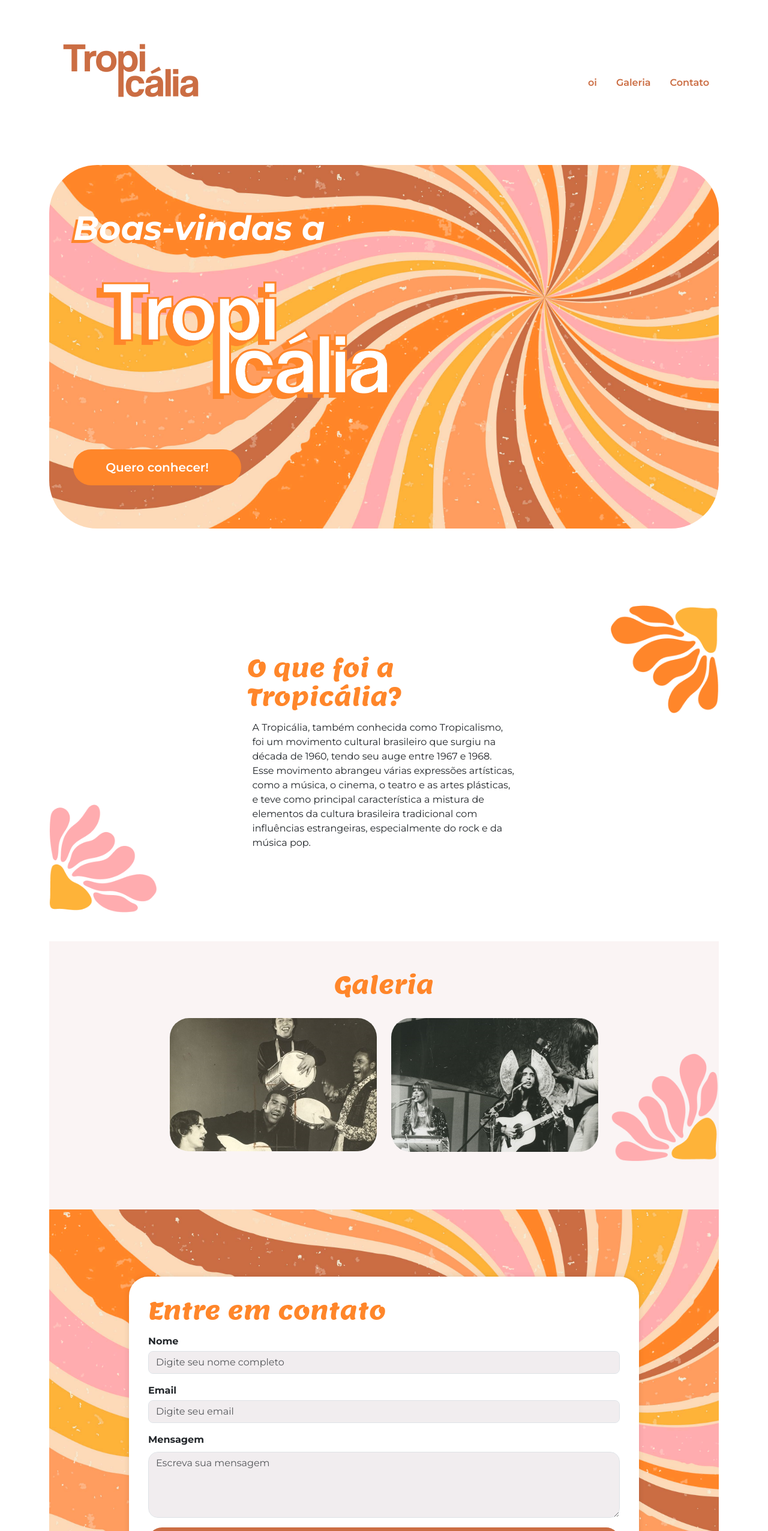
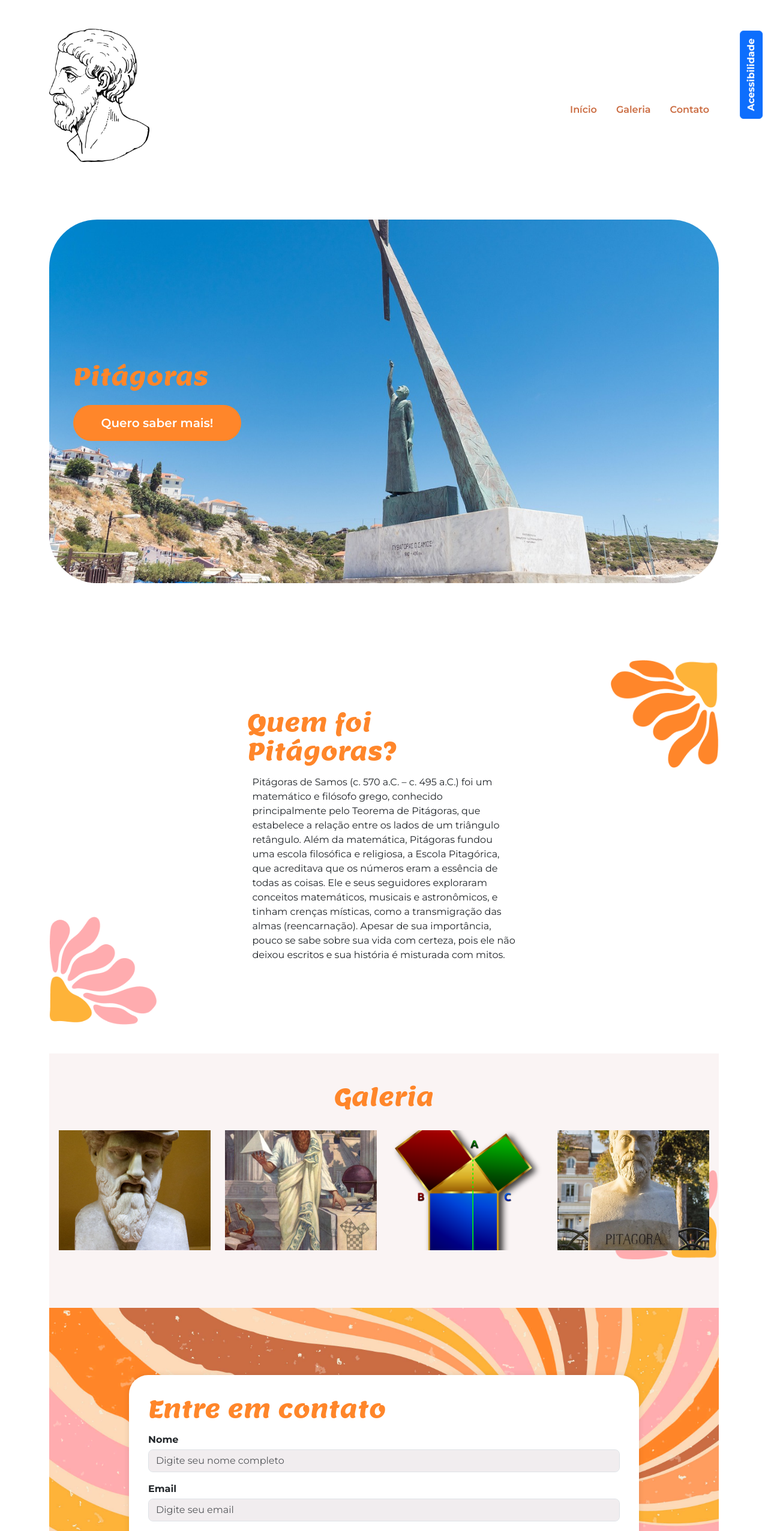
Before and after one commit to GuilhermeLovatto15/acessibilidade_forms, a plain HTML site: page index.html in a window 1280 px wide. Shown: the top 2552 px of the page at 60% size. Drawn offline with nearby package versions, Linux system fonts and the light colour scheme; a script that the page names is missing.

Commit message:
Add files via upload

```diff
--- a/index.html
+++ b/index.html
@@ -5,9 +5,10 @@
     <meta charset="UTF-8">
     <meta name="viewport" content="width=device-width, initial-scale=1">
     <link rel="preconnect" href="https://fonts.googleapis.com">
-    <title>Tropicália</title>
+    <title>Pitágoras</title>
     <link href="https://cdnjs.cloudflare.com/ajax/libs/bootstrap/5.3.3/css/bootstrap.min.css" rel="stylesheet">
-    <link rel="stylesheet" href="https://cdnjs.cloudflare.com/ajax/libs/bootstrap-icons/1.11.3/font/bootstrap-icons.min.css">
+    <link rel="stylesheet"
+        href="https://cdnjs.cloudflare.com/ajax/libs/bootstrap-icons/1.11.3/font/bootstrap-icons.min.css">
     <link rel="stylesheet" href="styles.css">
 </head>
 
@@ -15,12 +16,23 @@
     <header class=" p-5">
 
         <nav class="container d-flex justify-content-between align-items-center">
-            <img src="img/logo.png" alt="Logotipo da Tropicália" class="nav-img " loading="lazy">
+            <img src="img/pythagoras-5649998_640.webp" alt="Logotipo da Tropicália" class="nav-img " loading="lazy">
             <ul class="nav mt-5">
-                <li class="nav-item"><a class="nav-link" href="#inicio">oi</a></li>
-                <li class="nav-item"><a class="nav-link" href="#galeria">Galeria</a></li>
-                <li class="nav-item"><a class="nav-link" href="#contato">Contato</a></li>
+                <li class="nav-item"><a class="nav-link" href="#inicio" aria-label="Botão início">Início</a></li>
+                <li class="nav-item"><a class="nav-link" href="#galeria" aria-label="Botão Galeria">Galeria</a></li>
+                <li class="nav-item"><a class="nav-link" href="#contato" aria-label="Botão contato">Contato</a></li>
             </ul>
+            <div id="acessibilidade" class="menu-acessibilidade">
+                <button id="botao-acessibilidade" class="btn btn-primary rotacao-botao fw-bold" aria-expanded="false">Acessibilidade</button>
+                <div id="opcoes-acessibilidade" class="opcoes-acessibilidade apresenta-lista ">
+                    <button id="aumentar-fonte" class="btn btn-primary fw-bold" aria-label="Aumentar tamanho da fonte">A +</button>
+
+                    <button id="diminuir-fonte" class="btn btn-primary fw-bold" aria-label="Diminuir tamanho da fonte">A -</button>
+
+                    <button id="alterna-contraste" class="btn btn-primary fw-bold" aria-label="Modificar o contraste da tela"> <i class="bi bi-shadows"></i></button>
+
+                </div>
+            </div>
         </nav>
 
     </header>
@@ -28,51 +40,57 @@
 
     <main class="container my-5">
 
-        <section id="inicio" class="my-5">
+        <section id="inicio" class="my-5" aria-label="Seção início">
             <div class="inicio-fundo d-flex justify-content-between align-items-center">
                 <div class="esquerda-conteudo">
-                    <h1 class="display-4 text-white fst-italic fw-bold">Boas-vindas a</h1>
-                    <img src="img/logo-2.png" alt="Logotipo secundário da Tropicália" class="mb-3" width="563"
-                        height="278" loading="lazy">
-                    <a href="#tropicalia"
-                        class="btn btn-primary btn-lg botao-inicio fw-semibold">Quero
-                        conhecer!</a>
+                    <h1>Pitágoras</h1>
+                    <a href="#tropicalia" class="btn btn-primary btn-lg botao-inicio fw-semibold">Quero saber mais!</a>
                 </div>
 
             </div>
         </section>
 
-        <section id="tropicalia" class="my-5 pt-6 secao-tropicalia">
+        <section id="tropicalia" class="my-5 pt-6 secao-tropicalia" tabindex="0" aria-label="Seção que indica quem foi Pitágoras" >
             <div class="container d-flex align-items-center ">
-                  <div class="col-5">
-                    <h2>O que foi a Tropicália?</h2>
-                    <p class="p-2">A Tropicália, também conhecida como Tropicalismo, foi um movimento cultural
-                        brasileiro que surgiu na década de 1960, tendo seu auge entre 1967 e 1968. Esse movimento
-                        abrangeu várias expressões artísticas, como a música, o cinema, o teatro e as artes plásticas, e
-                        teve como principal característica a mistura de elementos da cultura brasileira tradicional com
-                        influências estrangeiras, especialmente do rock e da música pop.</p>
+                <div class="col-5">
+                    <h2>Quem foi Pitágoras?</h2>
+                    <p class="p-2">Pitágoras de Samos (c. 570 a.C. – c. 495 a.C.) foi um matemático e filósofo grego,
+                        conhecido principalmente pelo Teorema de Pitágoras, que estabelece a relação entre os lados de
+                        um triângulo retângulo.
+                        Além da matemática, Pitágoras fundou uma escola filosófica e religiosa, a Escola Pitagórica, que
+                        acreditava que os números eram a essência de todas as coisas. Ele e seus seguidores exploraram
+                        conceitos matemáticos, musicais e astronômicos, e tinham crenças místicas, como a transmigração
+                        das almas (reencarnação).
+
+                        Apesar de sua importância, pouco se sabe sobre sua vida com certeza, pois ele não deixou
+                        escritos e sua história é misturada com mitos.
+                    </p>
                 </div>
             </div>
         </section>
 
-        <section id="galeria">
+        <section id="galeria" tabindex="0" aria-label="Seção que apresenta fotos de Pitágoras">
             <h2 class="text-center pt-5">Galeria</h2>
-            <div class="container p-3 mt-3 fundo-galeria ">
-
-                <div class="row justify-content-md-center">
-                    <div class="col-md-4">
-                        <img src="img/lossy-page1-640px-Jorge_Ben_e_o_Trio_Mocotó_no_Teatro_da_Lagoa,_1971.tif.jpg"
-                            class="img-fluid rounded-5" loading="lazy">
+            <div class="container p-3 mt-3 fundo-galeria">
+                <div class="row">
+                    <div class="col-md-3">
+                        <img src="/img/gale_1.jpg" alt="Descrição da imagem 1" class="galeria-img">
                     </div>
-                    <div class="col-md-4">
-                        <img src="img/lossy-page1-640px-Os_Mutantes_2.tif.jpg" class="img-fluid rounded-5"
-                            loading="lazy">
+                    <div class="col-md-3">
+                        <img src="/img/gale_2.jpg" alt="Descrição da imagem 2" class="galeria-img">
+                    </div>
+                    <div class="col-md-3">
+                        <img src="/img/gale_3.webp" alt="Descrição da imagem 3" class="galeria-img">
+                    </div>
+                    <div class="col-md-3">
+                        <img src="/img/gale_4.jpg" alt="Descrição da imagem 4" class="galeria-img">
                     </div>
                 </div>
             </div>
+
         </section>
 
-        <section id="contato">
+        <section id="contato" aria-label="Seção contato">
             <div class="container p-5 d-flex justify-content-center">
                 <div class="col-md-8 col-lg-10 rounded-5 formulario"> <!-- Caixa do formulário com 60% de largura -->
                     <h2 class="mb-3">Entre em contato</h2>
@@ -108,6 +126,7 @@
         <i class="bi bi-tiktok"></i>
         <p class="mt-3">Desenvolvido por Start by Alura. Projeto fictício sem fins comerciais.</p>
     </footer>
+    <script src="https://cdnjs.cloudflare.com/ajax/libs/scrollReveal.js/4.0.9/scrollreveal.js"></script>
     <script src="script.js"></script>
 
 </body>
--- /dev/null
+++ b/script.js
@@ -0,0 +1,46 @@
+document.addEventListener('DOMContentLoaded', function () {
+
+    const botaoDeAcessibilidade = document.getElementById('botao-acessibilidade')
+    const opcoesDeAcessibilidade = document.getElementById('opcoes-acessibilidade')
+
+    botaoDeAcessibilidade.addEventListener('click', function () {
+        botaoDeAcessibilidade.classList.toggle('rotacao-botao');
+        opcoesDeAcessibilidade.classList.toggle('apresenta-lista')
+
+        const botaoSelecionado = botaoDeAcessibilidade.getAttribute('aria-expanded') === 'true';
+        botaoDeAcessibilidade.setAttribute('aria-expanded', !botaoSelecionado)
+
+    })
+
+
+
+    const aumentaFonteBotao = document.getElementById('aumentar-fonte');
+    const diminuiFonteBotao = document.getElementById('diminuir-fonte');
+
+    const alternaContraste = document.getElementById('alterna-contraste')
+
+    let tamanhoAtualFonte = 1;
+
+    aumentaFonteBotao.addEventListener('click', function () {
+        tamanhoAtualFonte += 0.1;
+        document.body.style.fontSize = `${tamanhoAtualFonte}rem`
+
+    })
+
+    diminuiFonteBotao.addEventListener('click', function () {
+        tamanhoAtualFonte -= 0.1;
+        document.body.style.fontSize = `${tamanhoAtualFonte}rem`
+
+    })
+
+   alternaContraste.addEventListener('click', function(){
+         document.body.classList.toggle('alto-contraste')
+     })
+
+
+})
+
+ScrollReveal().reveal('#inicio', { delay: 500 });
+ScrollReveal().reveal('#tropicalia', { delay: 500 });
+ScrollReveal().reveal('#galeria', { delay: 500 });
+ScrollReveal().reveal('#contato', { delay: 500 });
--- a/styles.css
+++ b/styles.css
@@ -3,6 +3,9 @@
 
 :root {
     --laranja-claro: #FF862A;
+    --alto-contraste-fundo: #000000;
+    --alto-contraste-texto: #ffffff;
+    --alto-contraste-link: #ffd700;
 }
 
 body {
@@ -12,6 +15,10 @@ body {
 
 header {
     background-color: #ffffff;
+}
+
+.nav-img{
+    width:15%;
 }
 
 
@@ -27,7 +34,7 @@ section {
 
 .inicio-fundo {
     /* aula 3 */
-    background-image: url('img/4965007.jpg');
+    background-image: url('img/statue-3754825_1280.jpg');
     /* Substitua pelo caminho da sua imagem */
     background-size: cover;
     background-position: right;
@@ -94,7 +101,7 @@ section {
 }
 
 
-h2 {
+h2, h1 {
     font-family: 'Lemon', serif;
     font-size: 2.5em;
     font-style: normal;
@@ -105,6 +112,12 @@ h2 {
     background-color: #FAF4F4;
 
 }
+
+.galeria-img {
+    width: 100%;
+    height: 200px; /* Ajuste a altura conforme necessário */
+    object-fit: cover; /* Garante que a imagem preencha a área sem distorção */
+  }
 
 .fundo-galeria {
     background: url('img/flor-bottom-direita.png') bottom right no-repeat;
@@ -140,3 +153,63 @@ h2 {
 .form-control {
     background-color: #F1EDEF;
 }
+
+.menu-acessibilidade{
+    position: fixed;
+    top: 2rem;
+    right: 28px;
+    z-index: 1000;
+}
+
+.rotacao-botao{
+    transform: rotate(-90deg);
+    transform-origin: right center;
+}
+
+.opcoes-acessibilidade{
+    margin-top: 10px;
+    display: flex;
+    flex-direction: column;
+}
+
+.opcoes-acessibilidade button{
+    margin-bottom: 5px;
+}
+
+.apresenta-lista{
+    display: none;
+}
+
+.alto-contraste{
+    background-color: var(--alto-contraste-fundo);
+    color: var(--alto-contraste-texto);
+}
+
+.alto-contraste header,
+.alto-contraste footer,
+.alto-contraste .formulario{
+    background-color: var(--alto-contraste-fundo);
+    color: var(--alto-contraste-texto);
+}
+
+.alto-contraste .nav-link{
+    color: var(--alto-contraste-link);
+}
+
+.alto-contraste .botao-inicio,
+.alto-contraste .formulario button,
+.alto-contraste .btn-primary{
+    background-color: var(--alto-contraste-link);
+    color: var(--alto-contraste-fundo)
+}
+
+.alto-contraste #tropicalia {
+    background: none;
+}
+
+.alto-contraste #galeria {
+    background-color: var(--alto-contraste-fundo);
+}
+.alto-contraste .fundo-galeria {
+    background: none;
+}
```
Also changed, not shown: img/gale_1.jpg (added), img/gale_2.jpg (added), img/gale_3.webp (added), img/gale_4.jpg (added), img/pythagoras-5649998_640.webp (added), img/statue-3754825_1280.jpg (added).
